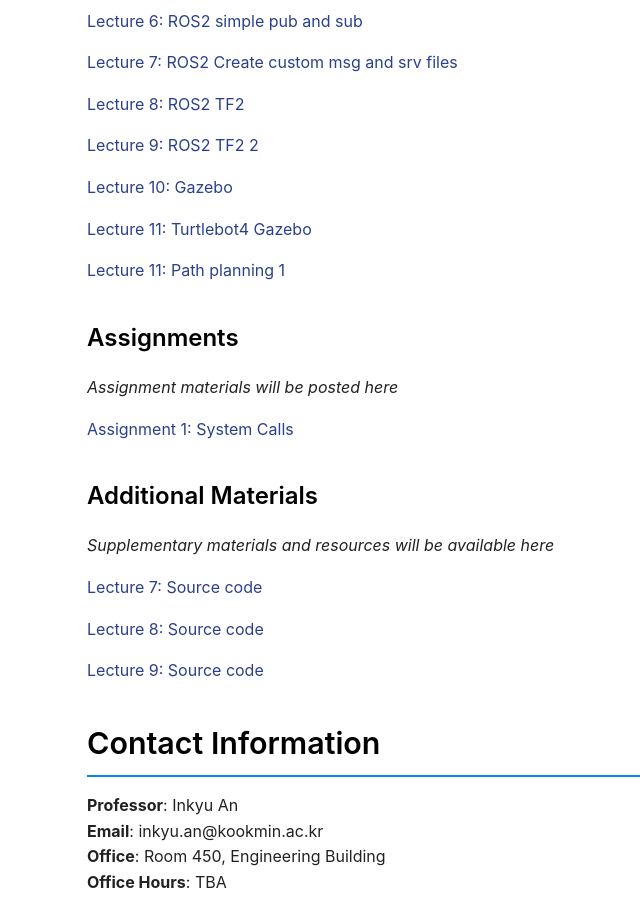
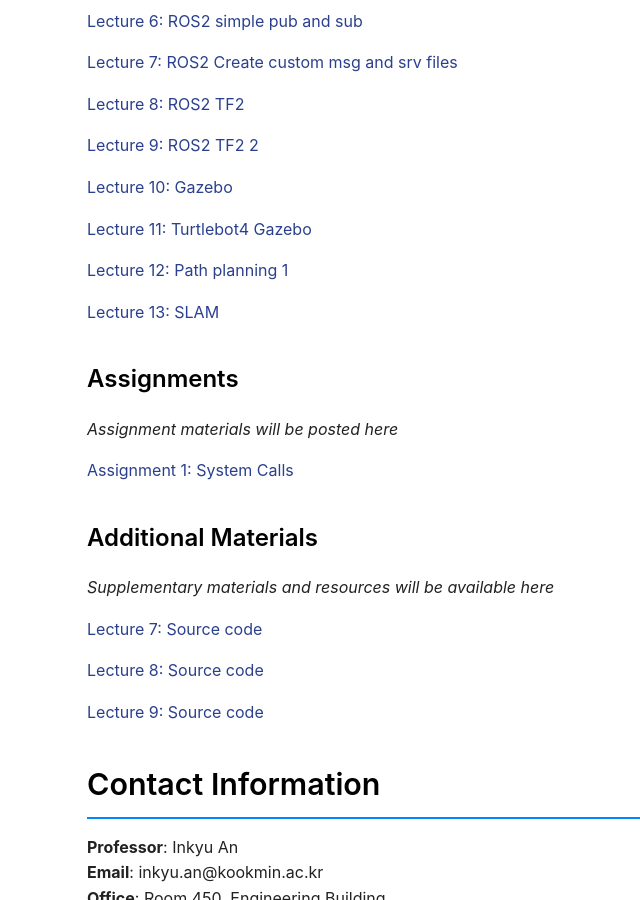
Before and after one commit to mairlab-KM/mairlab-KM.github.io, a Jekyll site: the page built from courses/operating-systems-practice-2025fall.md, in a window 1280 px wide and 900 px high, scrolled down 3995 px. Shown: the whole window, without its empty margins (126-766 px from the left). Built offline with Jekyll 4.4.1, drawn with Linux system fonts in a browser that asks for light colours.

Commit message:
Update Lectrue 13

```diff
--- a/courses/operating-systems-practice-2025fall.md
+++ b/courses/operating-systems-practice-2025fall.md
@@ -177,7 +177,9 @@
 
 [Lecture 11: Turtlebot4 Gazebo](/assets/courses/operating-systems-practice-2025fall/lectures/Lec11_Turtlebot4_Gazebo.pdf)
 
-[Lecture 11: Path planning 1](/assets/courses/operating-systems-practice-2025fall/lectures/Lec12_PathPlanning.pdf)
+[Lecture 12: Path planning 1](/assets/courses/operating-systems-practice-2025fall/lectures/Lec12_PathPlanning.pdf)
+
+[Lecture 13: SLAM](/assets/courses/operating-systems-practice-2025fall/lectures/Lec13_SLAM.pdf)
 
 <!-- Example format - uncomment and modify as you add materials:
 - [Lecture 1: Introduction to OS Practice](/assets/courses/operating-systems-practice-2025fall/lectures/lecture01-introduction.pdf)
```
Also changed, not shown: 1 other file.
